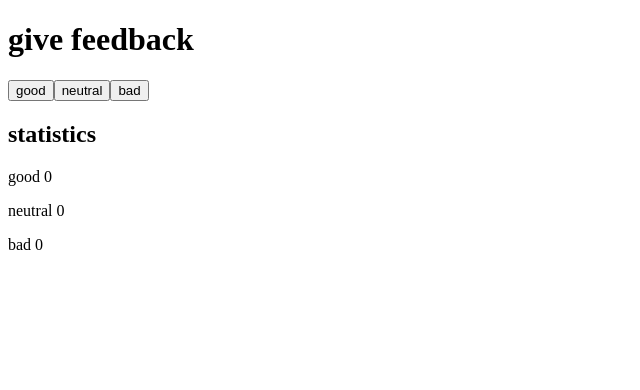
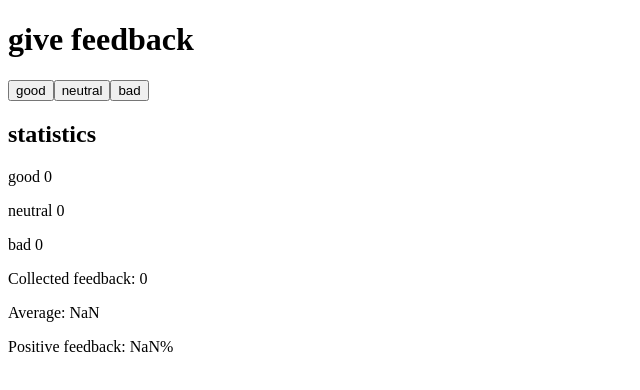
Before and after one commit to JMarte03/fullstack-open, a React (Vite) app in the folder part1/unicafe/: page / in a window 1280 px wide. Shown: the top 390 px of the page, without its empty margins (0-640 px from the left). Built offline with nearby package versions, Linux system fonts and the light colour scheme.

Commit message:
Exercise 1.7

```diff
--- a/part1/unicafe/src/App.jsx
+++ b/part1/unicafe/src/App.jsx
@@ -4,6 +4,8 @@ function App() {
   const [good, setGood] = useState(0);
   const [neutral, setNeutral] = useState(0);
   const [bad, setBad] = useState(0);
+  const [collected, setCollected] = useState(0);
+  const [average, setAverage] = useState(0);
 
   const handleGood = () => {
     const updatedGood = good + 1
@@ -17,6 +19,14 @@ function App() {
     const updatedBad = bad + 1
     setBad(updatedBad)
   }
+
+  const calculateCollected = (n1, n2, n3) => {
+    return n1 + n2 + n3
+  }
+
+  const calculateAverage = (n1, n2, n3) => {
+    return ((n1 + (n3*-1))/(n1+n2+n3))
+  }
   return (
     <div>
       <h1>give feedback</h1>
@@ -27,6 +37,9 @@ function App() {
       <p>good {good}</p>
       <p>neutral {neutral}</p>
       <p>bad {bad}</p>
+      <p>Collected feedback: {calculateCollected(good, neutral, bad)}</p>
+      <p>Average: {calculateAverage(good, neutral, bad)}</p>
+      <p>Positive feedback: {(good/calculateCollected(good, neutral, bad))*100}%</p>
     </div>
   )
 }
```
